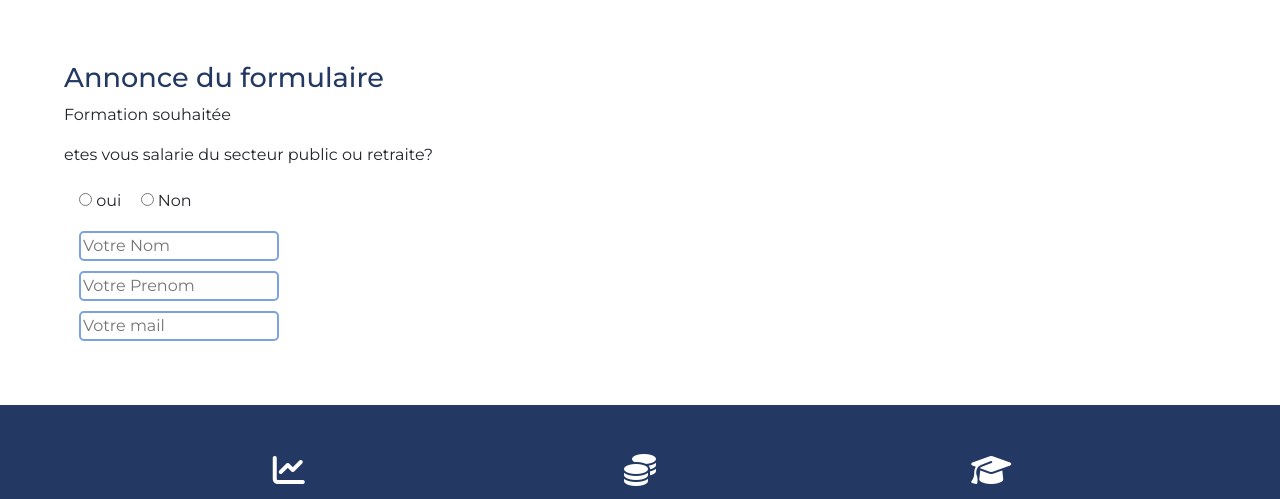
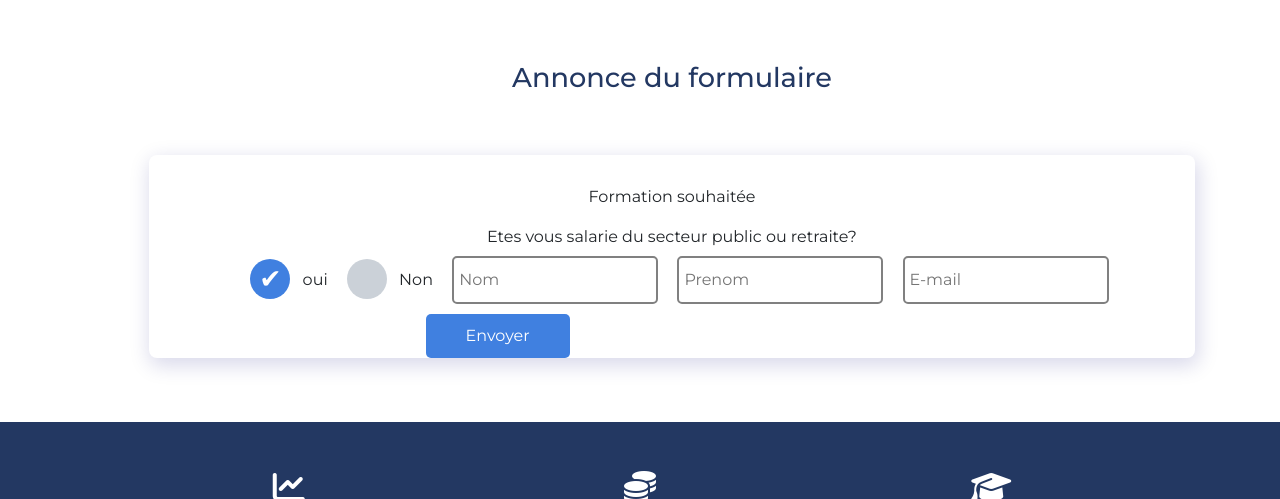
Before and after one commit to ArieCrespine/Projet-eythan, a plain HTML site: page index.html in a window 1280 px wide. Shown: the part 802-1301 px from the top of the page. Drawn offline with nearby package versions, Linux system fonts and the light colour scheme.

Commit message:
debut formulaire

```diff
--- a/index.html
+++ b/index.html
@@ -32,7 +32,7 @@
   </head>
   <body>
     <div class="accueuil">
-      <img class="accueuil--img" src="images/logoNew.png" style="position: absolute; top: 0; left: -200px; height: 100%; opacity: 0.3;"/>
+      <img class="accueuil--img" src="images/logoNew.png" alt="logo" />
       <header>
         <img
           class="header--logo"
@@ -69,8 +69,9 @@
 
     <section id="form">
       <h3 class="form--h3">Annonce du formulaire</h3>
+      <div class="test-shadow">
         <form action="" method="get">
-        <p>Formation souhaitée</p>
+          <p class="form--p">Formation souhaitée</p>
           <!-- liste deroulante -->
           <!-- <label class="form--formationSouhaiter" for="cars"
           >Quel formation souhaitez vous integrer ?</label
@@ -84,27 +85,48 @@
           <option value="audi">Audi</option>
         </select> -->
 
-
-        <p>etes vous salarie du secteur public ou retraite?</p>
+          <p class="form--p">
+            Etes vous salarie du secteur public ou retraite?
+          </p>
+          <label>
+            <input
+              type="radio"
+              class="option-input radio"
+              name="example"
+              checked
+            />
+            oui
+          </label>
+          <label>
+            <input type="radio" class="option-input radio" name="example" />
+            Non
+          </label>
+          <!--
         <input type="radio" name="travail" value="oui" id="travail" />
         <label for="travail">oui</label>
         <input type="radio" id="travail" name="travail" value="non" />
         <label for="travail">Non</label>
-        <br />
+        <br /> -->
 
           <!-- Nom -->
           <!-- <label for="name">Nom : <span>*</span></label> -->
-        <input type="text" id="name" name="name" placeholder="Votre Nom" />
-        <br />
+          <input type="text" id="name" name="name" placeholder="Nom" />
 
           <!-- <label for="prenom">Prenom :</label> -->
-        <input type="text" id="prenom" name="name" placeholder="Votre Prenom" />
-        <br />
+          <input type="text" id="prenom" name="name" placeholder="Prenom" />
 
           <!-- <label for="email">E-mail :</label> -->
-        <input type="email" id="email" name="email" placeholder="Votre mail" />
+          <input type="email" id="email" name="email" placeholder="E-mail" />
+          <input
+            class="form--submit"
+            type="submit"
+            value="Envoyer"
+            placeholder="Envoyer"
+          />
         </form>
+      </div>
     </section>
+
     <section id="avantages">
       <!-- <i class="fas fa-chart-line"></i> -->
       <div class="container-fluid">
@@ -144,7 +166,10 @@
         <p>
           <i class="fab fa-facebook-f footer--icon"></i>
           <i class="fab fa-instagram footer--icon"></i>
-          <a href="mailto:crespinearie@gmail.com"  class="fas fa-envelope footer--icon"></a>
+          <a
+            href="mailto:crespinearie@gmail.com"
+            class="fas fa-envelope footer--icon"
+          ></a>
         </p>
         <p class="footer-text">© Copyright 2021 myCPF</p>
       </div>
--- a/style.css
+++ b/style.css
@@ -16,8 +16,6 @@ body {
   position: absolute;
   height: 100%;
   opacity: 0.3;
-  vertical-align: none;
-
   /* -webkit-transform: translateX(-200px);
   -moz-transform: translateX(-200px);
   -ms-transform: translateX(-200);
@@ -124,6 +122,7 @@ Au cas ou je met l'image que ici.
   margin-left: 5%;
   margin-top: 5%;
   margin-bottom: 5%;
+  text-align: center;
 }
 
 .form--h3 {
@@ -135,15 +134,39 @@ input {
   margin-top: 10px;
   margin-left: 15px;
   border-radius: 3px;
-  border: 2px solid rgb(124, 163, 223);
+  border: 2px solid grey;
   border-radius: 5px;
+  padding: 10px 5px;
 }
+/*
+input:focus {
+  border: 4px solid blanchedalmond;
+  outline: none;
+} */
 
 select {
   margin-top: 10px;
   font-size: 20px;
   padding: 8px;
   border: solid #337fed 1px;
+}
+
+.form--submit {
+  display: block;
+  position: relative;
+  left: 25%;
+  background-color: #4080e0;
+  color: #fff;
+  outline: none;
+  border: none;
+  padding: 10px 40px;
+}
+
+.test-shadow {
+  margin: 5% 7%;
+  background: white;
+  border-radius: 8px;
+  box-shadow: 2px 6px 20px 2px rgba(10,10,120,0.15);
 }
 
 /* End Form */
@@ -216,3 +239,83 @@ a:focus {
 .footer-text {
   color: #8f8f8f;
 }
+
+/* END Footer */
+
+form p {
+  position: relative;
+  top: 30px;
+}
+
+@keyframes click-wave {
+  0% {
+    height: 40px;
+    width: 40px;
+    opacity: 0.35;
+    position: relative;
+  }
+  100% {
+    height: 200px;
+    width: 200px;
+    margin-left: -80px;
+    margin-top: -80px;
+    opacity: 0;
+  }
+}
+
+.option-input {
+  -webkit-appearance: none;
+  -moz-appearance: none;
+  -ms-appearance: none;
+  -o-appearance: none;
+  appearance: none;
+  position: relative;
+  top: 13.33333px;
+  right: 0;
+  bottom: 0;
+  left: 0;
+  height: 40px;
+  width: 40px;
+  transition: all 0.15s ease-out 0s;
+  background: #cbd1d8;
+  border: none;
+  color: #fff;
+  cursor: pointer;
+  display: inline-block;
+  margin-right: 0.5rem;
+  outline: none;
+  position: relative;
+  z-index: 1000;
+}
+.option-input:hover {
+  background: #9faab7;
+}
+.option-input:checked {
+  background: #4080e0;
+}
+.option-input:checked::before {
+  height: 40px;
+  width: 40px;
+  position: absolute;
+  content: "✔";
+  display: inline-block;
+  font-size: 26.66667px;
+  text-align: center;
+  line-height: 40px;
+}
+.option-input:checked::after {
+  -webkit-animation: click-wave 0.65s;
+  -moz-animation: click-wave 0.65s;
+  animation: click-wave 0.65s;
+  background: #40e0d0;
+  content: "";
+  display: block;
+  position: relative;
+  z-index: 100;
+}
+.option-input.radio {
+  border-radius: 50%;
+}
+.option-input.radio::after {
+  border-radius: 50%;
+}
```
Lines whose indentation alone changed are shown as unchanged.
